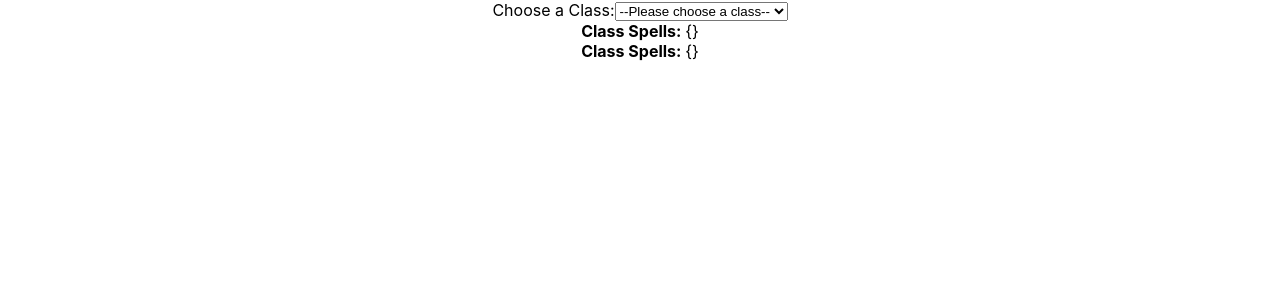
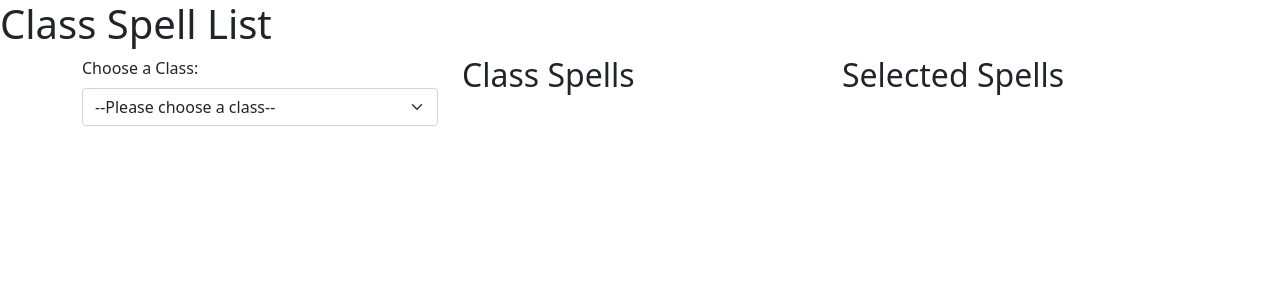
Before and after one commit to PowerlessCube/react-dd-spell-list, a React (Create React App) app: page / in a window 1280 px wide. Shown: the top 300 px of the page. Built offline with nearby package versions, Linux system fonts and the light colour scheme.

Commit message:
added a list system for selecting spell lists

```diff
--- a/package.json
+++ b/package.json
@@ -6,6 +6,7 @@
     "@testing-library/jest-dom": "^5.14.1",
     "@testing-library/react": "^12.0.0",
     "@testing-library/user-event": "^13.2.1",
+    "bootstrap": "^5.1.3",
     "react": "^17.0.2",
     "react-dom": "^17.0.2",
     "react-scripts": "5.0.0",
--- a/src/App.css
+++ /dev/null
@@ -1,38 +0,0 @@
-.App {
-  text-align: center;
-}
-
-.App-logo {
-  height: 40vmin;
-  pointer-events: none;
-}
-
-@media (prefers-reduced-motion: no-preference) {
-  .App-logo {
-    animation: App-logo-spin infinite 20s linear;
-  }
-}
-
-.App-header {
-  background-color: #282c34;
-  min-height: 100vh;
-  display: flex;
-  flex-direction: column;
-  align-items: center;
-  justify-content: center;
-  font-size: calc(10px + 2vmin);
-  color: white;
-}
-
-.App-link {
-  color: #61dafb;
-}
-
-@keyframes App-logo-spin {
-  from {
-    transform: rotate(0deg);
-  }
-  to {
-    transform: rotate(360deg);
-  }
-}
--- a/src/App.js
+++ /dev/null
@@ -1,43 +0,0 @@
-import './App.css';
-import React from 'react';
-import useFetchData from './shared/hooks/useFetchData';
-import { AppRequests, CLASSES } from './shared/constants/constants';
-
-function App() {
-  const [characterClass, setCharacterClass] = React.useState(null);
-  const API_REQUESTS = new AppRequests(characterClass);
-  const classSpells = useFetchData(API_REQUESTS.GET_CLASS_SPELLS);
-  const classSpellCasting = useFetchData(API_REQUESTS.GET_CLASS_SPELLCASTING);
-
-  const handleChange = (e) => {
-    e.preventDefault();
-    setCharacterClass(e.target.value);
-  };
-
-  return (
-    <div className="App">
-      <form>
-        <label htmlFor="class-select">Choose a Class:</label>
-        <select name="classes" id="class-select" onChange={handleChange}>
-          <option value="">--Please choose a class--</option>
-          {Object.keys(CLASSES).reduce((prevKey, key) => {
-            if (!CLASSES[key].isSpellCaster) return prevKey;
-            prevKey.push(
-              <option key={CLASSES[key].index} value={CLASSES[key].index}>
-                {CLASSES[key].index}
-              </option>
-            );
-            return prevKey;
-          }, [])}
-        </select>
-      </form>
-      <strong>Class Spells: </strong>
-      {JSON.stringify(classSpells)}
-      <br />
-      <strong>Class Spells: </strong>
-      {JSON.stringify(classSpellCasting)}
-    </div>
-  );
-}
-
-export default App;
--- /dev/null
+++ b/src/components/App.js
@@ -0,0 +1,86 @@
+import React from 'react';
+import ClassForm from './ClassForm';
+import SpellDisplay from './SpellDisplay';
+
+import { AppRequests } from '../shared/constants/constants';
+import useFetchData from '../shared/hooks/useFetchData';
+
+function App() {
+  const [characterClass, setCharacterClass] = React.useState(null);
+  const API_REQUESTS = new AppRequests(characterClass);
+  const { results } = useFetchData(API_REQUESTS.GET_CLASS_SPELLS);
+
+  const [formattedSpells, setFormattedSpells] = React.useState([]);
+  const [selectedSpells, setSelectedSpells] = React.useState([]);
+
+  React.useEffect(() => {
+    results &&
+      setFormattedSpells(
+        results.map((spell) => ({ ...spell, selected: false }))
+      );
+  }, [results]);
+
+  const handleChange = (e) => {
+    e.preventDefault();
+    setSelectedSpells([]);
+    setFormattedSpells([]);
+    setCharacterClass(e.target.value);
+  };
+
+  const handleSelection = (e) => {
+    setFormattedSpells(
+      formattedSpells.filter((ss) => ss.index !== e.target.id)
+    );
+    setSelectedSpells([
+      ...selectedSpells,
+      ...formattedSpells
+        .filter((ss) => ss.index === e.target.id)
+        .map((ss) => ({
+          ...ss,
+          selected: true,
+        })),
+    ]);
+  };
+
+  const handleDeSelection = (e) => {
+    setSelectedSpells(selectedSpells.filter((ss) => ss.index !== e.target.id));
+    setFormattedSpells([
+      ...results
+        .filter((ss) => ss.index === e.target.id)
+        .map((ss) => ({
+          ...ss,
+          selected: false,
+        })),
+      ...formattedSpells,
+    ]);
+  };
+
+  return (
+    <div>
+      <h1>Class Spell List</h1>
+      <div className="container">
+        <div className="row">
+          <div className="col">
+            <ClassForm handleChange={handleChange} />
+          </div>
+          <div className="col">
+            <SpellDisplay
+              title={'Class Spells'}
+              spells={formattedSpells}
+              handleSelection={handleSelection}
+            />
+          </div>
+          <div className="col">
+            <SpellDisplay
+              title={'Selected Spells'}
+              spells={selectedSpells}
+              handleSelection={handleDeSelection}
+            />
+          </div>
+        </div>
+      </div>
+    </div>
+  );
+}
+
+export default App;
--- /dev/null
+++ b/src/components/ClassForm.js
@@ -0,0 +1,32 @@
+import { CLASSES } from '../shared/constants/constants';
+const ClassForm = ({ handleChange }) => {
+  return (
+    <form>
+      <div className="mb-3">
+        <label htmlFor="class-select" className="form-label">
+          Choose a Class:
+        </label>
+        <select
+          name="classes"
+          id="class-select"
+          className="form-select"
+          aria-label="Please choose a class"
+          onChange={handleChange}
+        >
+          <option value={null}>--Please choose a class--</option>
+          {Object.keys(CLASSES).reduce((prevKey, key) => {
+            if (!CLASSES[key].isSpellCaster) return prevKey;
+            prevKey.push(
+              <option key={CLASSES[key].index} value={CLASSES[key].index}>
+                {CLASSES[key].index}
+              </option>
+            );
+            return prevKey;
+          }, [])}
+        </select>
+      </div>
+    </form>
+  );
+};
+
+export default ClassForm;
--- /dev/null
+++ b/src/components/SpellDisplay.js
@@ -0,0 +1,31 @@
+const SpellDisplay = ({ title, spells, handleSelection }) => {
+  return (
+    <>
+      <h2>{title}</h2>
+      <div className="container">
+        {spells &&
+          spells.map((spell) => (
+            <div key={spell.index} className="row">
+              <div href={spell.index} className="col">
+                <div className="form-check">
+                  <input
+                    className="form-check-input"
+                    type="checkbox"
+                    value=""
+                    id={spell.index}
+                    checked={spell.selected}
+                    onChange={handleSelection}
+                  />
+                  <label className="form-check-label" htmlFor={spell.index}>
+                    {spell.name}
+                  </label>
+                </div>
+              </div>
+            </div>
+          ))}
+      </div>
+    </>
+  );
+};
+
+export default SpellDisplay;
--- a/src/index.css
+++ /dev/null
@@ -1,13 +0,0 @@
-body {
-  margin: 0;
-  font-family: -apple-system, BlinkMacSystemFont, 'Segoe UI', 'Roboto', 'Oxygen',
-    'Ubuntu', 'Cantarell', 'Fira Sans', 'Droid Sans', 'Helvetica Neue',
-    sans-serif;
-  -webkit-font-smoothing: antialiased;
-  -moz-osx-font-smoothing: grayscale;
-}
-
-code {
-  font-family: source-code-pro, Menlo, Monaco, Consolas, 'Courier New',
-    monospace;
-}
--- a/src/index.js
+++ b/src/index.js
@@ -1,7 +1,7 @@
 import React from 'react';
 import ReactDOM from 'react-dom';
-import './index.css';
-import App from './App';
+import 'bootstrap/dist/css/bootstrap.css';
+import App from './components/App';
 import reportWebVitals from './reportWebVitals';
 
 ReactDOM.render(
```
Also changed, not shown: 2 other files (tests, documents, lock files or other folders).
